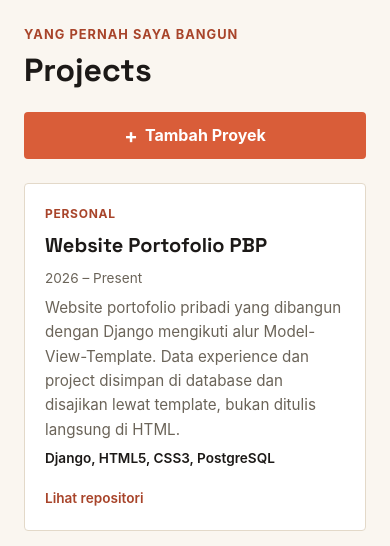
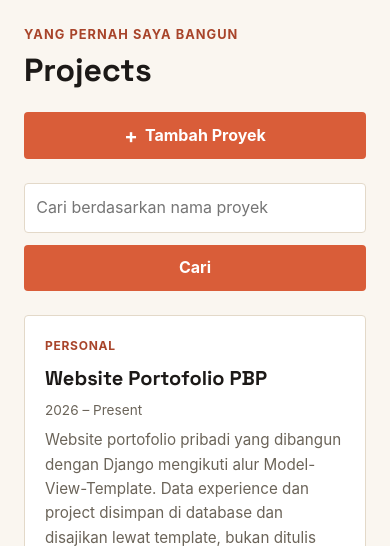
Before and after one commit to fikrioktos/myportofolio, a Django app: page /projects/ in a window 390 px wide. Shown: the part 181-727 px from the top of the page. Run offline with Django 5.2, Linux system fonts and the light colour scheme; data comes from the database, SQL or seed files in the repository.

Commit message:
feat(api): sediakan endpoint JSON dan XML proyek untuk data delivery

```diff
--- a/main/urls.py
+++ b/main/urls.py
@@ -1,6 +1,13 @@
 from django.urls import path
 
-from main.views import create_project, show_experience, show_main, show_projects
+from main.views import (
+    create_project,
+    get_projects_json,
+    get_projects_xml,
+    show_experience,
+    show_main,
+    show_projects,
+)
 
 app_name = "main"
 
@@ -9,4 +16,6 @@ urlpatterns = [
     path("experience/", show_experience, name="show_experience"),
     path("projects/", show_projects, name="show_projects"),
     path("projects/add/", create_project, name="create_project"),
+    path("api/projects/", get_projects_json, name="get_projects_json"),
+    path("api/projects/xml/", get_projects_xml, name="get_projects_xml"),
 ]
--- a/main/views.py
+++ b/main/views.py
@@ -1,4 +1,6 @@
 from django.contrib import messages
+from django.core import serializers
+from django.http import HttpResponse
 from django.shortcuts import redirect, render
 
 from main.forms import ProjectForm
@@ -26,10 +28,49 @@ def show_experience(request):
     return render(request, "experience.html", context)
 
 
+def _projects_matching_query(request):
+    """Ambil daftar proyek beserta kata kunci pencarian ?title= dari URL.
+
+    Dipakai bersama oleh endpoint JSON, endpoint XML, dan halaman projects,
+    supaya aturan filter hanya ditulis satu kali.
+    """
+    title_query = request.GET.get("title", "").strip()
+    projects = Project.objects.all().order_by("-started_at")
+
+    if title_query:
+        projects = projects.filter(title__icontains=title_query)
+
+    return projects, title_query
+
+
+def get_projects_json(request):
+    projects, _ = _projects_matching_query(request)
+    projects_json = serializers.serialize("json", projects)
+
+    return HttpResponse(projects_json, content_type="application/json")
+
+
+def get_projects_xml(request):
+    projects, _ = _projects_matching_query(request)
+    projects_xml = serializers.serialize("xml", projects)
+
+    return HttpResponse(projects_xml, content_type="application/xml")
+
+
 def show_projects(request):
+    json_response = get_projects_json(request)
+    projects = serializers.deserialize(
+        "json",
+        json_response.content.decode("utf-8"),
+    )
+    projects = [project.object for project in projects]
+
+    _, title_query = _projects_matching_query(request)
+
     context = {
         "name": "Fikri Okto Setiadi",
-        "project_list": Project.objects.all().order_by("-started_at"),
+        "project_list": projects,
+        "title_query": title_query,
     }
     return render(request, "projects.html", context)
 
--- a/static/css/style.css
+++ b/static/css/style.css
@@ -614,3 +614,36 @@ h1, .brand {
         text-align: center;
     }
 }
+
+/* Pencarian proyek */
+.project-search {
+    display: flex;
+    gap: 0.75rem;
+    margin-bottom: 1.5rem;
+}
+
+.project-search__input {
+    width: 100%;
+    min-width: 0;
+    padding: 0.7rem;
+    border: 1px solid var(--line);
+    border-radius: var(--radius);
+    background: #fff;
+    color: var(--ink);
+    font: inherit;
+}
+
+.project-search__input:focus {
+    outline: 2px solid var(--accent);
+    border-color: var(--accent);
+}
+
+@media (max-width: 600px) {
+    .project-search {
+        flex-direction: column;
+    }
+
+    .project-search .button {
+        width: 100%;
+    }
+}
--- a/templates/projects.html
+++ b/templates/projects.html
@@ -12,6 +12,16 @@
                         Tambah Proyek
                     </a>
                 </div>
+
+                <form method="get" action="{% url 'main:show_projects' %}" class="project-search">
+                    <input type="search"
+                           name="title"
+                           value="{{ title_query }}"
+                           placeholder="Cari berdasarkan nama proyek"
+                           class="project-search__input"
+                           aria-label="Cari berdasarkan nama proyek">
+                    <button type="submit" class="button">Cari</button>
+                </form>
 
                 <div class="projects-grid">
                     {% for project in project_list %}
@@ -40,7 +50,11 @@
                             {% endif %}
                         </article>
                     {% empty %}
-                        <p class="empty-state">Belum ada proyek yang ditambahkan.</p>
+                        {% if title_query %}
+                            <p class="empty-state">Tidak ada proyek dengan nama tersebut.</p>
+                        {% else %}
+                            <p class="empty-state">Belum ada proyek yang ditambahkan.</p>
+                        {% endif %}
                     {% endfor %}
                 </div>
             </div>
```
Also changed, not shown: main/tests.py (+68 -0 lines).
